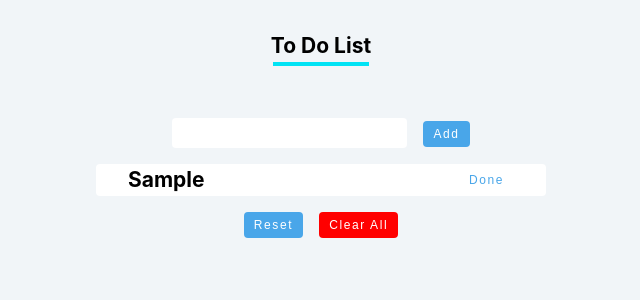
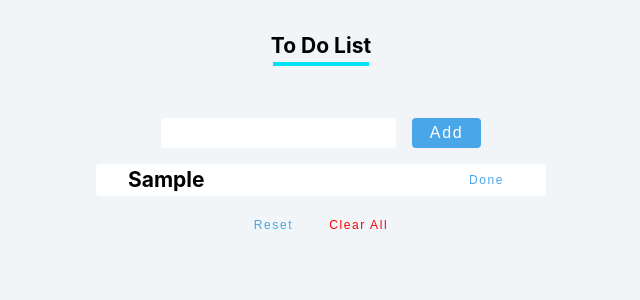
Before and after one commit to reddyabilash919/ToDoList, a React (Create React App) app: page / in a window 1280 px wide. Both pictures are taken after typing "Sample" into the empty fields and a click on the button "Add". Shown: the top 300 px of the page, without its empty margins (319-959 px from the left). Built offline with nearby package versions, Linux system fonts and the light colour scheme; no server answers.

Commit message:
reset and clear all button css styling added

```diff
--- a/src/App.js
+++ b/src/App.js
@@ -155,14 +155,14 @@ function App() {
       </section>
       <div className="container">
         { (toDoList.length !==0) ?
-          <button style={{ colour:'black'}} className="btn" onClick={()=>{
+          <button style={{ colour:'black'}} className="reset-btn" onClick={()=>{
                 resetAll()
             }} >Reset</button>
             : <div> </div>
           }
         {
           (toDoList.length !==0) ?
-          <button style={{backgroundColor:'red'}} className="btn" onClick={()=>{
+          <button  className="clearall-btn" onClick={()=>{
                 clearAll()
             }} >Clear All</button>
             : <div> </div>
--- a/src/index.css
+++ b/src/index.css
@@ -107,11 +107,11 @@ section {
   display: inline-block;
   background: var(--clr-primary-5);
   color: var(--clr-white);
-  padding: 0.25rem 0.5rem;
+  padding: 0.25rem 1rem;
   border-radius: var(--radius);
   border-color: transparent;
   text-transform: capitalize;
-  font-size: 0.75rem;
+  font-size: 1rem;
   letter-spacing: var(--spacing);
   margin-top: 0rm;
   margin-left: 0.5rem;
@@ -263,3 +263,48 @@ input {
   margin-top: 10px;
   padding-top: 0px;
 }
+
+.reset-btn {
+  display: inline-block;
+  color: var(--clr-primary-5);
+  background: var(--clr-grey-10);
+  /* color: var(--clr-white); */
+  padding: 0.25rem 0.5rem;
+  border-radius: var(--radius);
+  border-color: transparent;
+  text-transform: capitalize;
+  font-size: 0.75rem;
+  letter-spacing: var(--spacing);
+  margin-top: 0rm;
+  margin-left: 0.5rem;
+  margin-right: 0.5rem;
+  cursor: pointer;
+  transition: var(--transition);
+}
+
+.clearall-btn {
+  display: inline-block;
+  background: var(--clr-grey-10);
+  color: red;
+  padding: 0.25rem 0.5rem;
+  border-radius: var(--radius);
+  border-color: transparent;
+  text-transform: capitalize;
+  font-size: 0.75rem;
+  letter-spacing: var(--spacing);
+  margin-top: 0rm;
+  margin-left: 0.5rem;
+  margin-right: 0.5rem;
+  cursor: pointer;
+  transition: var(--transition);
+}
+
+.reset-btn:hover {
+  color: white;
+  background: var(--clr-primary-5);
+}
+
+.clearall-btn:hover {
+  color: white;
+  background: red;
+}
```
